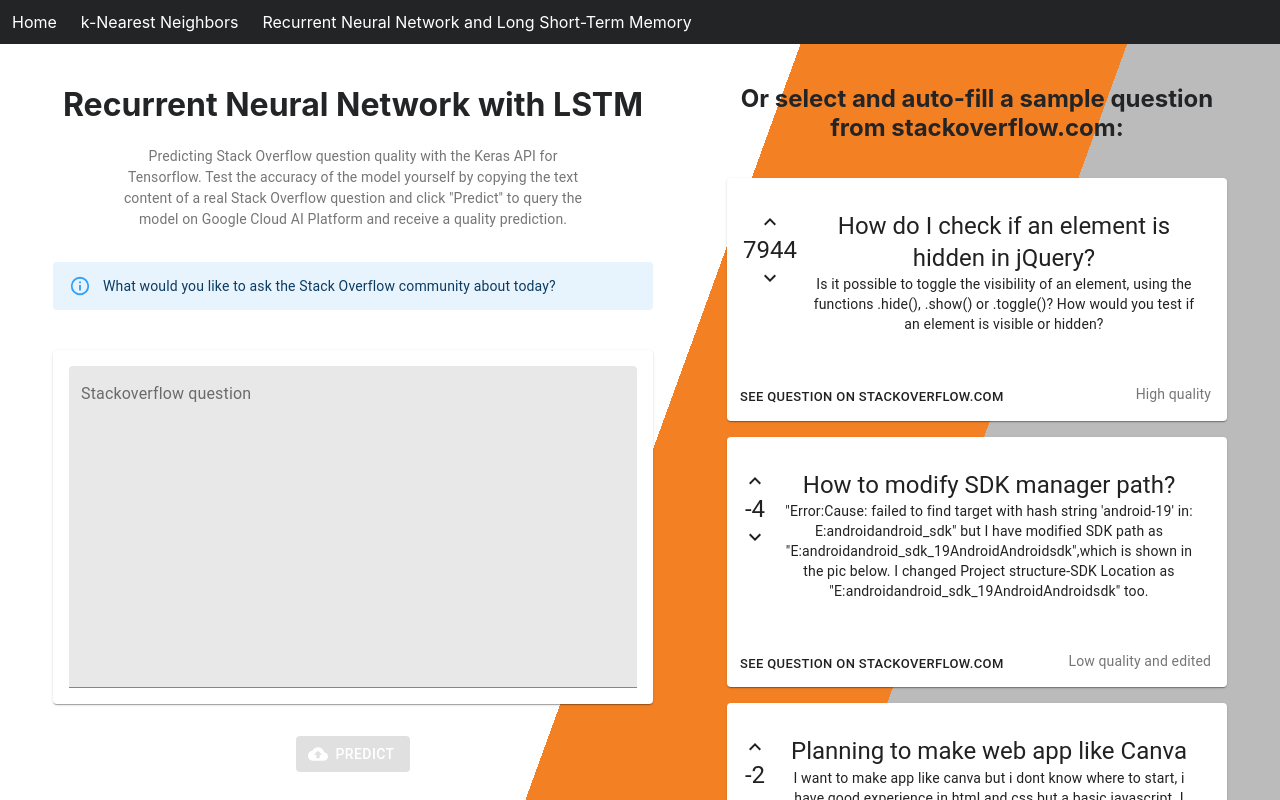
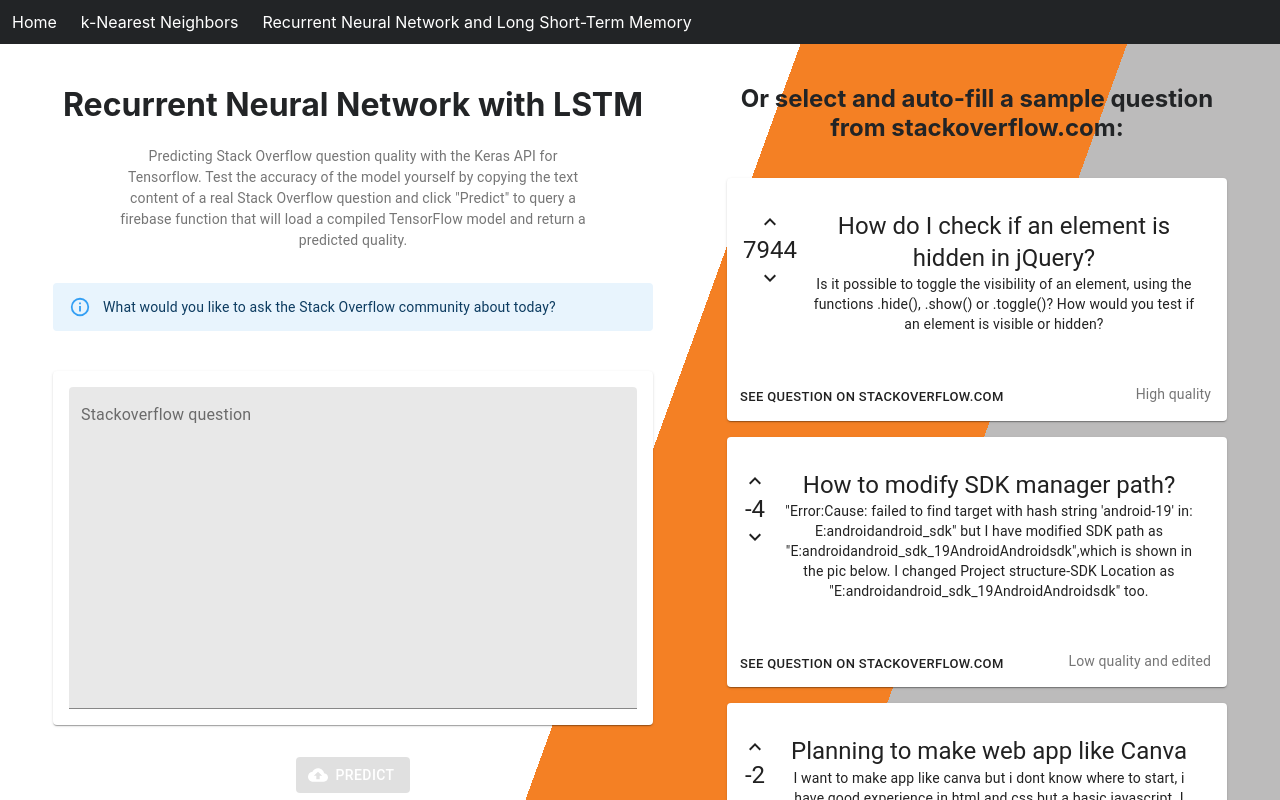
Before and after one commit to Magssch/TDT4173-project, a React (Create React App) app in the folder ml-demo/: page /rnn in a window 1280 px wide. Shown: the top 800 px of the page. Built offline with nearby package versions, Linux system fonts and the light colour scheme.

Commit message:
Update index.js

```diff
--- a/ml-demo/src/pages/RNN/index.js
+++ b/ml-demo/src/pages/RNN/index.js
@@ -133,8 +133,8 @@ const Recurrent = () => {
                   Predicting Stack Overflow question quality with the Keras API
                   for Tensorflow. Test the accuracy of the model yourself by
                   copying the text content of a real Stack Overflow question and
-                  click "Predict" to query the model on Google Cloud AI Platform
-                  and receive a quality prediction.
+                  click "Predict" to query a firebase function that will load a
+                  compiled TensorFlow model and return a predicted quality.
                 </Typography>
               </Box>
             </Box>
@@ -151,15 +151,16 @@ const Recurrent = () => {
                         <Alert severity="error">
                           This is likely a bad question: Our model is{" "}
                           {Math.floor(pred[0] * 100)}% confident that this
-                          question will receive a negative score and be closed.
+                          question will receive a negative score and be closed
+                          without a single edit.
                         </Alert>
                       )}
                       {pred && pred[1] > pred[0] && pred[1] > pred[2] && (
                         <Alert severity="warning">
                           This question could be improved: Our model is{" "}
                           {Math.floor(pred[1] * 100)}% confident that this
-                          question will receive a negative score. Try to be more
-                          precise.
+                          question will receive a negative score and multiple
+                          community edits. Try to be more precise.
                         </Alert>
                       )}
                       {pred && pred[2] > pred[0] && pred[2] > pred[1] && (
```
